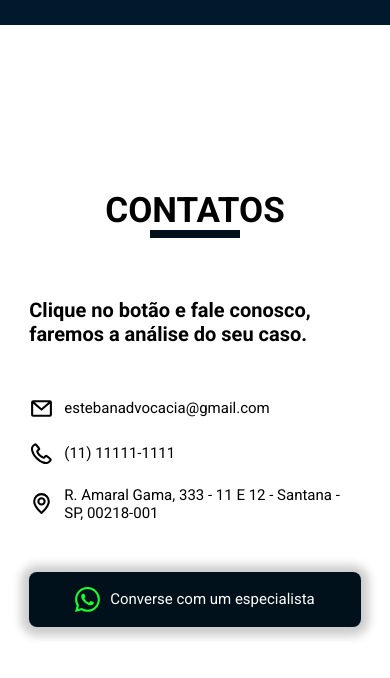
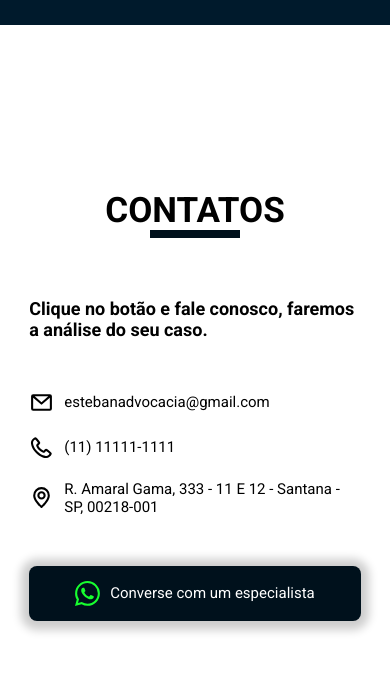
Before and after one commit to MFelipeSilva/landing-page-advocacy, a React (Create React App) app: page / in a window 390 px wide. Shown: the part 5591-6269 px from the top of the page. Built offline with nearby package versions, Linux system fonts and the light colour scheme.

Commit message:
feat: small change in contact page

```diff
--- a/src/pages/contact/index.jsx
+++ b/src/pages/contact/index.jsx
@@ -51,7 +51,7 @@ const Container = styled.section`
 
       & > h3 {
         color: #000000;
-        font-size: clamp(20px, 2vw, 22px);
+        font-size: clamp(18px, 2vw, 22px);
         font-weight: 700;
       }
 
```
